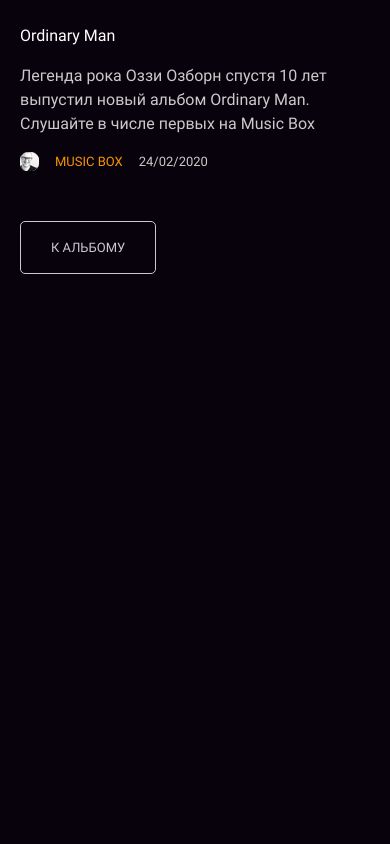
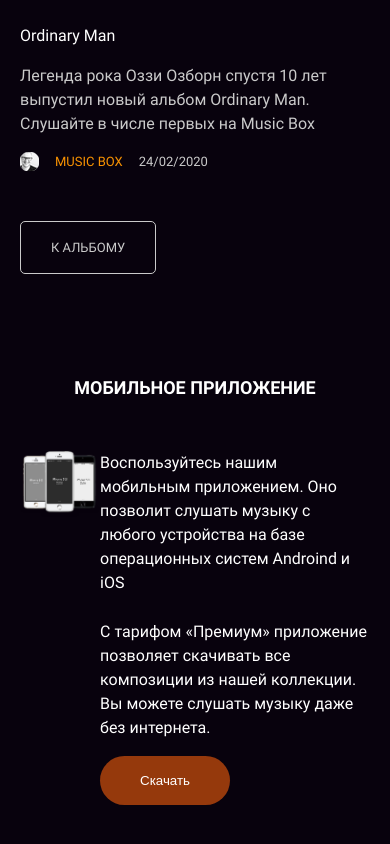
Before and after one commit to ola-9/layout-designer-project-lvl2, a website: page src/index.html in a window 390 px wide. Shown: the part 4028-4872 px from the top of the page. Before the commit the page ends 4402 px from the top, so only its background shows below. Drawn offline with Linux system fonts and the light colour scheme.

Commit message:
complete step-5: mobile

```diff
--- a/src/index.html
+++ b/src/index.html
@@ -82,7 +82,7 @@
           можете скачать все композиции на ваше устройство и слушать музыку без подключения к интернету</p>
       </div>
     </section>
-    <section id="page-news" class="news mt-100 mb-100">
+    <section id="page-news" class="news mb-100">
       <div class="container text-white">
         <h2 class="mb-50 news__header">Последние новости</h2>
         <div class="news__item-wrapper">
@@ -108,7 +108,8 @@
           <div>
             <div class="news__item-body">
               <h3 class="news__item-header mb-16">Ordinary Man</h3>
-                <p class="text-size-1 text-dark-gray mb-16">Легенда рока Оззи Озборн спустя 10 лет выпустил новый альбом Ordinary Man. Слушайте в числе первых на Music Box</p>
+              <p class="text-size-1 text-dark-gray mb-16">Легенда рока Оззи Озборн спустя 10 лет выпустил новый альбом
+                Ordinary Man. Слушайте в числе первых на Music Box</p>
             </div>
             <div class="news__item-footer">
               <div class="news__item-author d-flex g-16 mb-50">
@@ -123,6 +124,21 @@
         <!-- </div> -->
       </div>
     </section>
+    <section id="page-app" class="mobile mb-100">
+      <div class="container text-white">
+        <h2 class="mobile__header mb-50">Мобильное приложение</h2>
+        <div class="mobile__body d-flex justify-between">
+          <div class="mobile__img-wrapper">
+            <img src="./images/iphone.png" alt="фото на котором три айфона">
+          </div>
+          <div class="mobile__desc-wrapper">
+            <p class="text-size-1 mb-25">Воспользуйтесь нашим мобильным приложением. Оно позволит слушать музыку с любого устройства на базе операционных систем Androind и iOS</p>
+            <p class="text-size-1 mb-16"> С тарифом «Премиум» приложение позволяет скачивать все композиции из нашей коллекции. Вы можете слушать музыку даже без интернета.</p>
+            <button class="btn btn--download">Скачать</button>
+          </div>
+        </div>
+      </div>
+    </section>
   </main>
 </body>
 
--- a/src/scss/app.scss
+++ b/src/scss/app.scss
@@ -8,3 +8,4 @@
 @import "./components/btn";
 @import './components/subscription';
 @import "./components/_news";
+@import "./components/_mobile";
--- a/src/scss/components/_btn.scss
+++ b/src/scss/components/_btn.scss
@@ -35,4 +35,12 @@
 
     @include set-font(13px, 19px, 400, uppercase);
   }
+
+  &--download {
+    padding: 17px 40px;
+    background-color: $red;
+    border-radius: 32px;
+    text-transform: none;
+    color: $white;
+  }
 }
--- /dev/null
+++ b/src/scss/components/_mobile.scss
@@ -0,0 +1,21 @@
+.mobile {
+  &__header {
+    text-align: center;
+  }
+
+  &__img-wrapper {
+    text-align: center;
+
+    @media (min-width: $tablet) {
+      width: 50%;
+      order: 2;
+    }
+  }
+
+  &__desc-wrapper {
+    @media (min-width: $tablet) {
+      width: 50%;
+      order: 1;
+    }
+  }
+}
--- a/src/scss/global/_atomic.scss
+++ b/src/scss/global/_atomic.scss
@@ -4,6 +4,10 @@
 
 .mb-16 {
   margin-bottom: 16px;
+}
+
+.mb-25 {
+  margin-bottom: 25px;
 }
 
 .mb-40 {
@@ -30,6 +34,10 @@
   justify-content: center;
 }
 
+.justify-between {
+  justify-content: space-between;
+}
+
 .g-50 {
   gap: 50px;
 }
--- a/src/scss/global/_general.scss
+++ b/src/scss/global/_general.scss
@@ -19,7 +19,7 @@
   @include set-font(30px, 45px, bold, uppercase);
 
   @media (min-width: $desktop) {
-    @include set-font(60px, 90px);
+    @include set-font(60px, 90px, bold, uppercase);
   }
 }
 
@@ -27,7 +27,7 @@
   @include set-font(18px, 27px, bold, uppercase);
 
   @media (min-width: $desktop) {
-    @include set-font(38px, 57px);
+    @include set-font(38px, 57px, bold, uppercase);
   }
 }
 
```
Also changed, not shown: src/css/style.css, 1 other file. Lines whose indentation alone changed are shown as unchanged.
